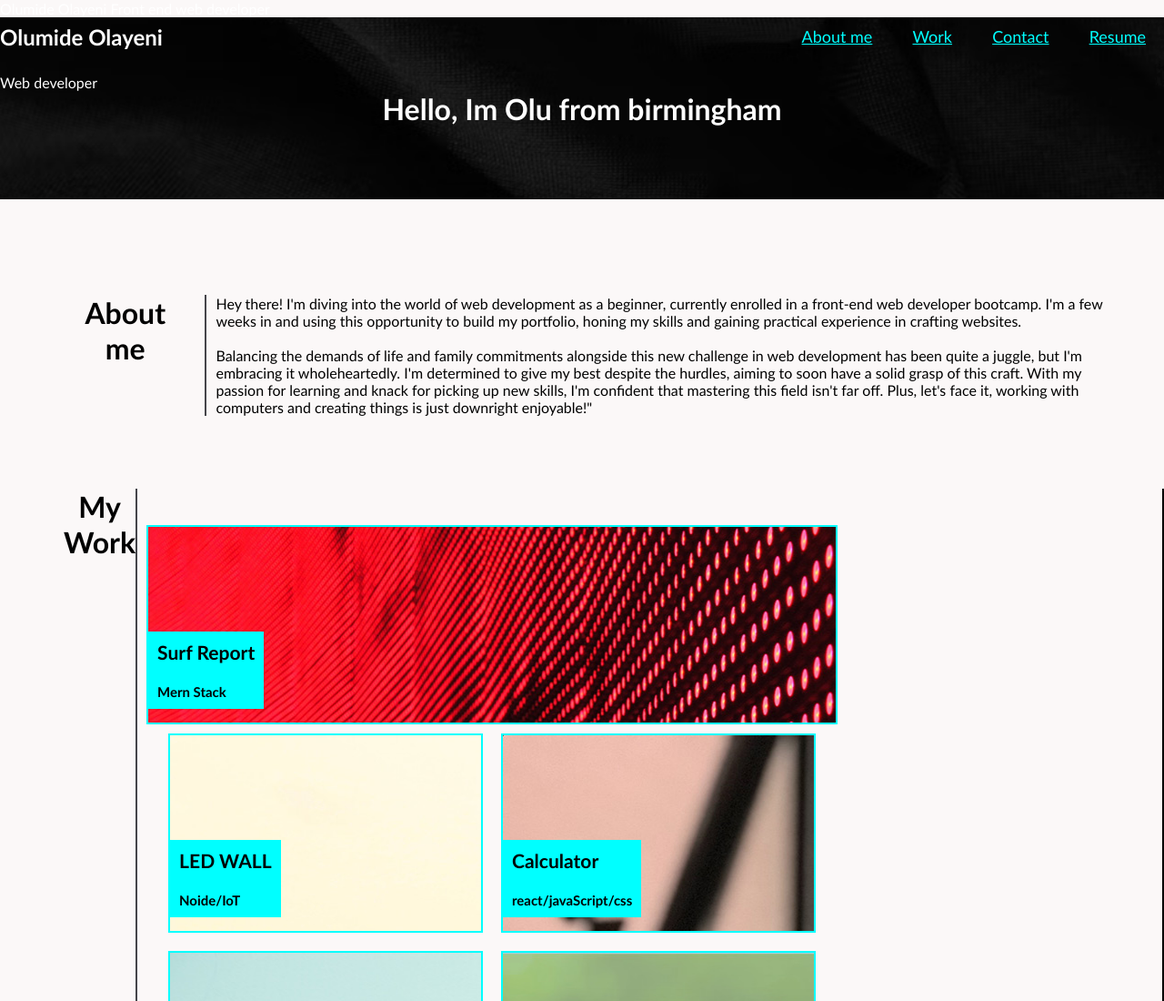
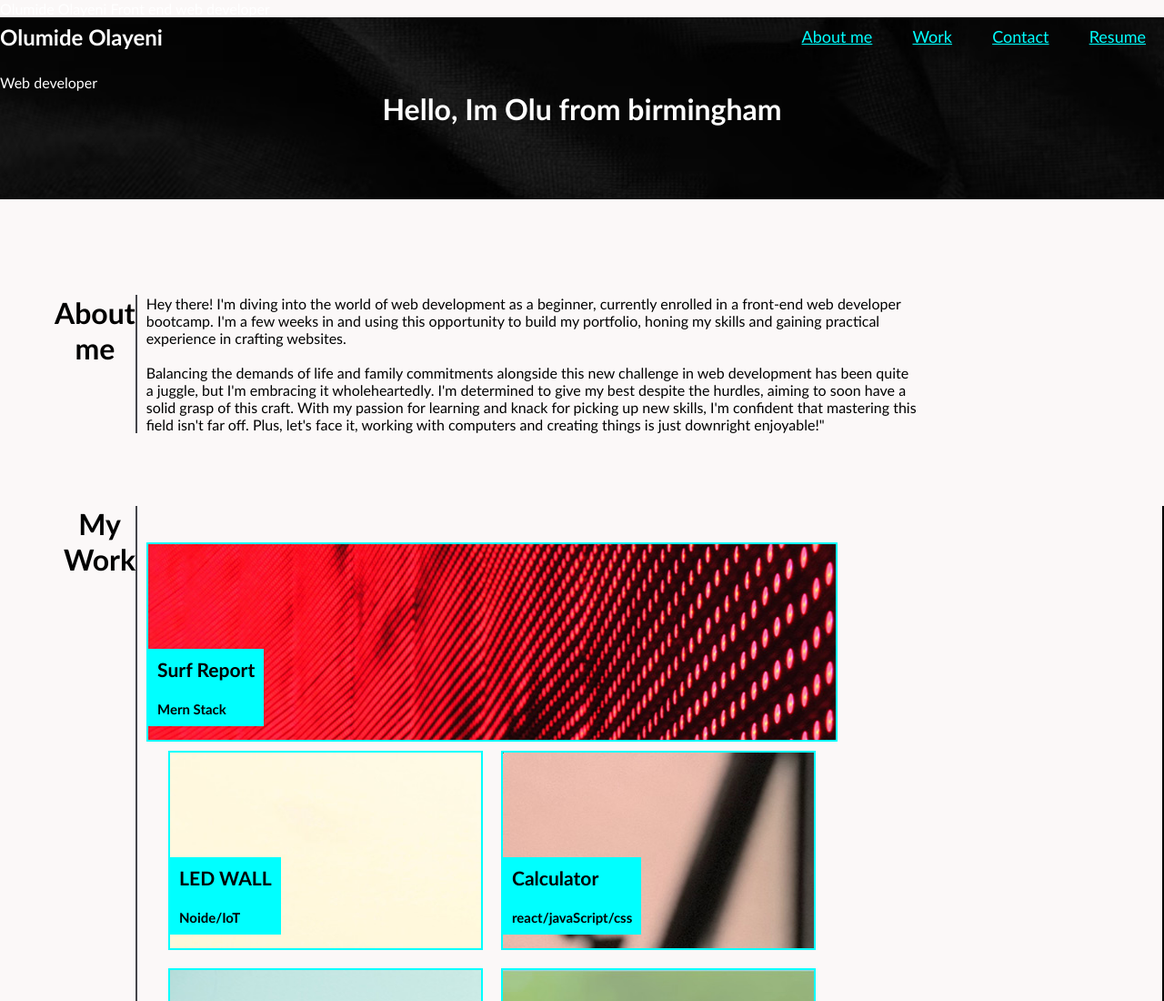
Before and after one commit to blackiechan48/portfolio-challenge, a plain HTML site: page index.html in a window 1280 px wide. Shown: the top 1100 px of the page at 91% size. Drawn offline with Linux system fonts and the light colour scheme.

Commit message:
Changed the padding on the about section

```diff
--- a/style.css
+++ b/style.css
@@ -73,13 +73,16 @@ font-size: 30px;
 
 }
 .about-col-1{
-    flex-basis: 35%;
+    flex-basis: 10%;
     border-right: solid 2px rgb(69, 69, 74);
     margin-right: 10px;
+    padding-left: 10px;
+
 
 }
 .about-col-2{
     flex-basis: 200%;
+    padding-right: 230px;
 }
 .contact{
     display: flex;
```
